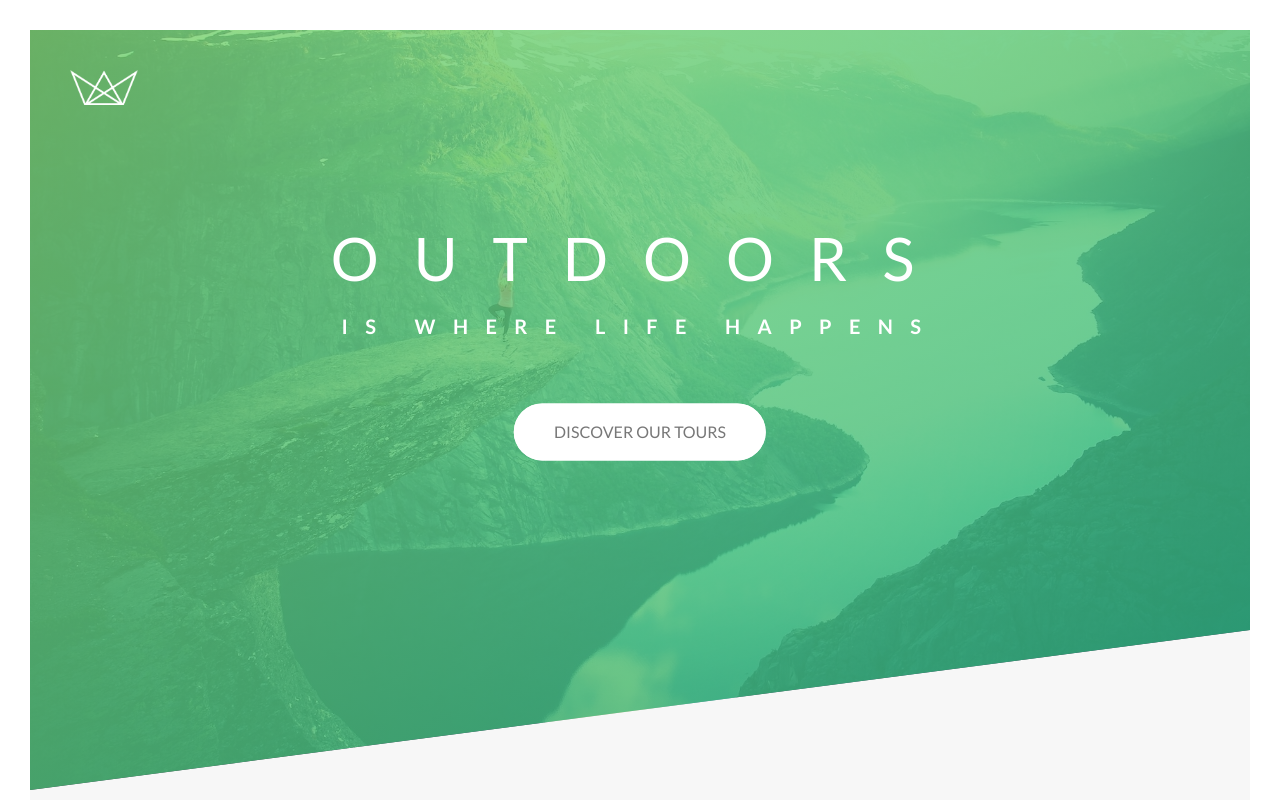
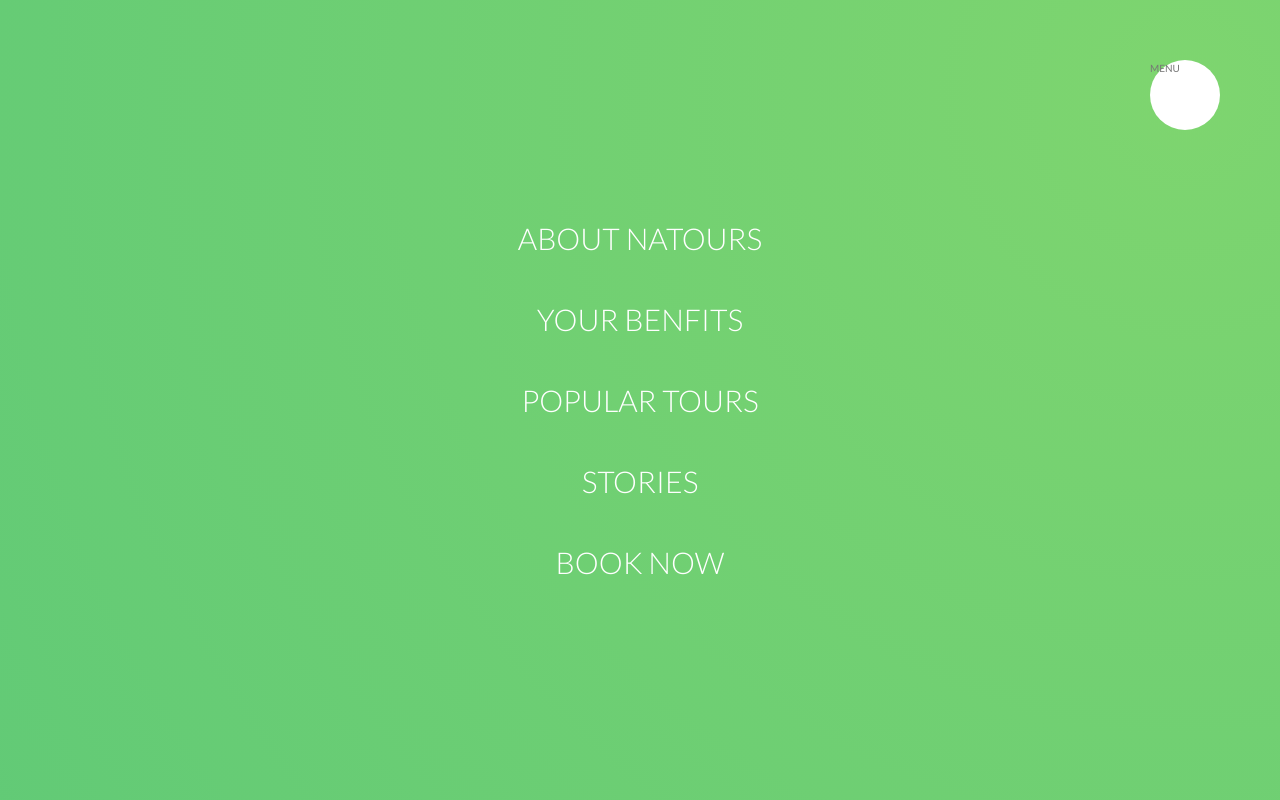
Before and after one commit to cobidev/natours-project, a website: page index.html in a window 1280 px wide. Shown: the top 800 px of the page. Drawn offline with Linux system fonts and the light colour scheme.

Commit message:
add navigation menu with background

```diff
--- a/index.html
+++ b/index.html
@@ -15,6 +15,26 @@
 </head>
 
 <body>
+    <!-- Navigation -->
+    <div class="navigation">
+        <input type="checkbox" id="navi-toggle" class="navigation__checkbox">
+
+        <label for="navi-toggle" class="navigation__button">MENU</label>
+
+        <div class="navigation__background">&nbsp;</div>
+
+        <nav class="navigation__nav">
+            <ul class="navigation__list">
+                <li class="navigation__item"><a href="#" class="navigation__link">About Natours</a></li>
+                <li class="navigation__item"><a href="#" class="navigation__link">Your benfits</a></li>
+                <li class="navigation__item"><a href="#" class="navigation__link">Popular tours</a></li>
+                <li class="navigation__item"><a href="#" class="navigation__link">Stories</a></li>
+                <li class="navigation__item"><a href="#" class="navigation__link">Book now</a></li>
+            </ul>
+        </nav>
+    </div>
+
+
     <!-- Header -->
     <header class="header">
         <div class="header__logo-box">
@@ -333,13 +353,16 @@
             </div>
             <div class="col-1-of-2">
                 <p class="footer__copyright">
-                    Built by <a href="#" class="footer__link">Jacobo Martinez</a> through the course of <a href="#" class="footer__link">Advanced CSS and SASS</a> ~ Copyright &copy; and Design by Jonas Schmedtmann.
+                    Built by <a href="#" class="footer__link">Jacobo Martinez</a> through the course of <a href="#"
+                        class="footer__link">Advanced CSS and SASS</a> ~ Copyright &copy; and Design by Jonas
+                    Schmedtmann.
                 </p>
             </div>
         </div>
     </footer>
 
 </body>
+
 </html>
 
 <!-- <section class="grid-test">
--- a/sass/abstracts/_mixins.scss
+++ b/sass/abstracts/_mixins.scss
@@ -5,3 +5,9 @@
         clear: both
     }
 }
+
+@mixin center-translate {
+    top: 50%;
+    left: 50%;
+    transform: translate(-50%, -50%);
+}
--- /dev/null
+++ b/sass/layouts/_navigation.scss
@@ -0,0 +1,72 @@
+.navigation {
+
+    &__checkbox {
+        display: none;
+    }
+
+    &__button {
+        background-color: $color-white;
+        width: 7rem;
+        height: 7rem;
+        border-radius: 50%;
+        position: fixed;
+        top: 6rem;
+        right: 6rem;
+        z-index: 300;
+    }
+
+    &__background {
+        height: 6rem;
+        width: 6rem;
+        border-radius: 50%;
+        background-image: radial-gradient($color-primary-light, $color-primary-dark);
+        position: fixed;
+        top: 6.5rem;
+        right: 6.5rem;
+        z-index: 100;
+
+        transform: scale(100);
+    }
+
+    &__nav {
+        height: 100vh;
+        width: 100%;
+        position: fixed;
+        top: 0;
+        left: 0;
+        z-index: 200;
+    }
+
+    &__list {
+        position: absolute;
+        list-style: none;
+        text-align: center;
+        @include center-translate;
+    }
+
+    &__item {
+        margin: 1rem;
+    }
+
+    &__link {
+        &:link,
+        &:visited {
+            display: inline-block;
+            font-size: 3rem;
+            font-weight: 300;
+            padding: 1rem 2rem;
+            color: $color-white;
+            text-decoration: none;
+            text-transform: uppercase;
+            background-image: linear-gradient(105deg, transparent 0%, transparent 50%, $color-white 50%,);
+            background-size: 220%;
+            transition: all .4s;
+        }
+
+        &:hover,
+        &:active {
+            background-position: 100%;
+            color: $color-primary;
+        }
+    }
+}
--- a/sass/main.scss
+++ b/sass/main.scss
@@ -18,5 +18,6 @@
 @import "layouts/footer";
 @import "layouts/grid";
 @import "layouts/header";
+@import "layouts/navigation";
 
 @import "pages/home";
--- a/sass/pages/_home.scss
+++ b/sass/pages/_home.scss
@@ -51,8 +51,6 @@
         &__form {
             width: 50%;
             padding: 6rem;
-
-
         }
     }
 }
```
Also changed, not shown: css/style.css.
